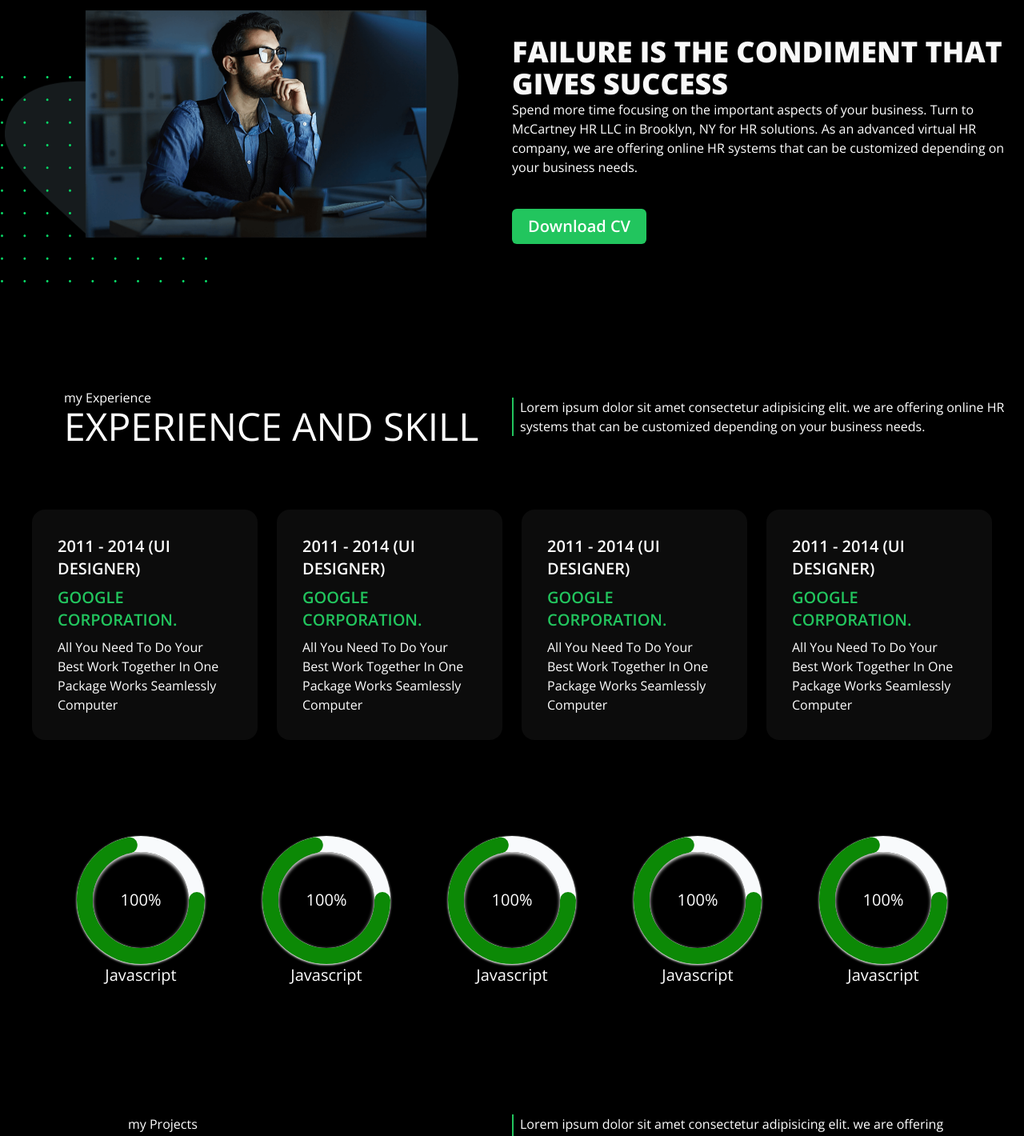
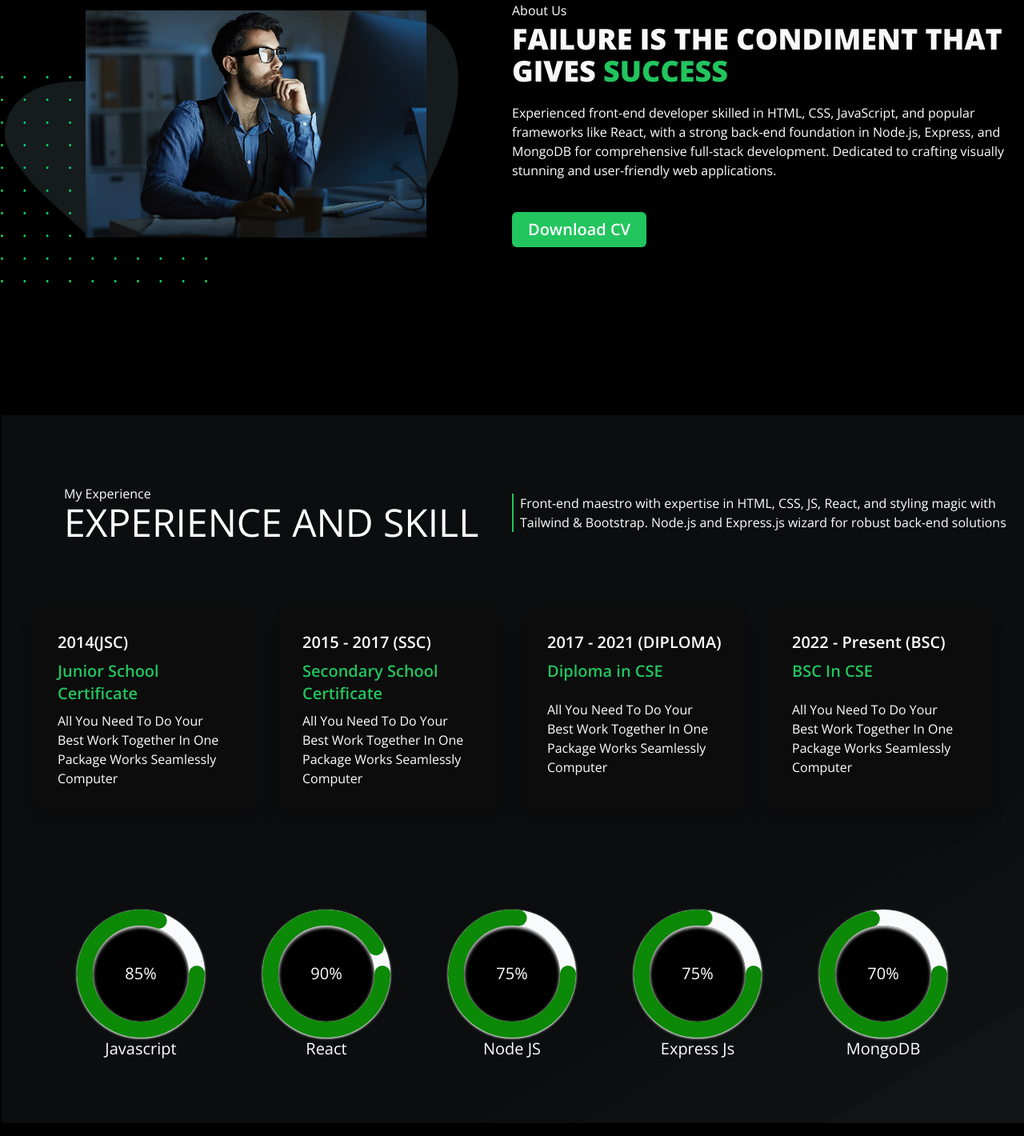
Before and after one commit to shaikTazUddin01/portfolio, a React (Vite) app: page / in a window 1280 px wide. Shown: the part 700-2120 px from the top of the page at 80% size. Built offline with nearby package versions, Linux system fonts and the light colour scheme.

Commit message:
update about and exprience section style

```diff
--- a/src/Component/Home/About/About.jsx
+++ b/src/Component/Home/About/About.jsx
@@ -1,7 +1,7 @@
 import bgimg from '../../../assets/img/about-bg-shape.png'
 import shaip from '../../../assets/img/about-shape.svg'
 import aboutme from '../../../assets/img/about1.png'
-
+import './about.css'
 const About = () => {
     return (
         <div className='h-[500px] flex justify-center items-center mb-20' id='about'>
@@ -11,10 +11,16 @@ const About = () => {
                 </div>
                     <img src={shaip} alt="" className='top-20 absolute' />
             </div>
-            <div className='w-1/2 mt-10 text-white'>
-                <h1 className='text-4xl text-[#f8f8f8] font-extrabold'>FAILURE IS THE CONDIMENT THAT <br />GIVES SUCCESS</h1>
-                <p>Spend more time focusing on the important aspects of your business. Turn to McCartney HR LLC in Brooklyn, NY for HR solutions. As an advanced virtual HR company, we are offering online HR systems that can be customized depending on your business needs.</p>
+            <div className='w-1/2  text-white relative'>
+                <h1 className='  text-white -top-16 left-0 '>About Us</h1>
+              {/* <div className='z-10'> */}
+              <h1 className='text-4xl text-[#f8f8f8] font-extrabold mb-5 mt-1 '>FAILURE IS THE CONDIMENT THAT <br />GIVES <span className='text-green-500'>SUCCESS</span></h1>
+                <p>Experienced front-end developer skilled in HTML, CSS, JavaScript, and popular frameworks like React, with a strong back-end foundation in Node.js, Express, and MongoDB for comprehensive full-stack development. Dedicated to crafting visually stunning and user-friendly web applications.</p>
+              {/* </div> */}
+                <a href="https://drive.google.com/uc?export=download&id=1BVVLpIKu2LyZr2cYi224Zo0kUo0CGZ2X">
+
                 <button className='py-2 px-5 bg-green-500 text-xl font-semibold rounded-md mt-10'>Download CV</button>
+                </a>
             </div>
         </div>
     );
--- /dev/null
+++ b/src/Component/Home/About/about.css
@@ -0,0 +1,13 @@
+.aboutUs{
+        /* font-size: 80px; */
+        /* font-family: 'Oswald', sans-serif; */
+         /* text-transform: uppercase;
+        -webkit-text-fill-color: transparent;
+        -webkit-text-stroke: 1px #171c1e; */
+        /* position: absolute; */
+        /* left: 0;
+        top: 0; */
+        /* z-index: -;  */
+        /* margin-top: 20px; */
+
+}
--- a/src/Component/Home/Banner/Banner.jsx
+++ b/src/Component/Home/Banner/Banner.jsx
@@ -11,12 +11,12 @@ const Banner = () => {
 
 
     return (
-        <div className="bg-cover  w-full shadow-xl" style={{ backgroundImage: `url(${bannerImg5})` }}>
+        <div className="bg-cover  w-full shadow-xl" style={{ backgroundImage: `url(${bannerImg5})` }} id='home'>
             <div className='bg-[#000000f3]'>
                 <div className='flex'>
                     <div className='w-2/3 flex justify-center items-center  flex-col'>
                         <div>
-                            <h1 className='uppercase text-5xl text-white font-bold'><span className='text-green-500'>Immagination</span> is more <br /> <span className='pt-10'>important than knowledge</span></h1>
+                            <h1 className='uppercase text-5xl text-white font-bold tracking-tighter leading-[50px]'><span className='text-green-500'>Immagination</span> is more <br /> <span className='pt-10'>important than knowledge</span></h1>
                             <p className=' mt-4 text-white  text-2xl tracking-widest'> Myself Shaik Taz Uddin </p>
                             <div className='relative'>
                                 <span className='text-3xl text-white mr-2 border-l-2 pl-2  border-green-500'>I Am</span>
--- a/src/Component/Home/Experience/Experience.jsx
+++ b/src/Component/Home/Experience/Experience.jsx
@@ -1,16 +1,17 @@
 import CountUp from 'react-countup';
 import './experience.css'
+import bgimg from '../../../assets/bg-img/about-bg.png'
 
 const Experience = () => {
     return (
-        <div className="mt-20">
+        <div className="mt-20 bg-cover pt-10 bg-no-repeat" id='experience' style={{backgroundImage:`url(${bgimg})`}}>
             <div className="text-white flex justify-center items-center mb-20 mt-20">
                 <div className="w-1/2 pl-20">
-                    <p className="">my Experience</p>
+                    <p className="">My Experience</p>
                     <h1 className="text-5xl">EXPERIENCE AND SKILL</h1>
                 </div>
                 <div className="w-1/2">
-                    <p className="border-l-2 border-green-500 pl-2">Lorem ipsum dolor sit amet consectetur adipisicing elit. we are offering online HR systems that can be customized depending on your business needs.</p>
+                    <p className="border-l-2 border-green-500 pl-2">Front-end maestro with expertise in HTML, CSS, JS, React, and styling magic with Tailwind & Bootstrap. Node.js and Express.js wizard for robust back-end solutions</p>
                 </div>
             </div>
             {/* card */}
@@ -18,29 +19,29 @@ const Experience = () => {
                 <div className="grid grid-cols-1 md:grid-cols-2 lg:grid-cols-4 gap-6 px-10 my-10">
                     <div className="card  bg-[#0c0c0c] shadow-xl text-white">
                         <div className="card-body">
-                            <h2 className="card-title">2011 - 2014 (UI DESIGNER)</h2>
-                            <p className="text-xl font-semibold text-green-500">GOOGLE CORPORATION.</p>
+                            <h2 className="card-title">2014(JSC)</h2>
+                            <p className="text-xl font-semibold text-green-500">Junior School Certificate</p>
                             <p>All You Need To Do Your Best Work Together In One Package Works Seamlessly Computer</p>
                         </div>
                     </div>
                     <div className="card  bg-[#0c0c0c] shadow-xl text-white">
                         <div className="card-body">
-                            <h2 className="card-title">2011 - 2014 (UI DESIGNER)</h2>
-                            <p className="text-xl font-semibold text-green-500">GOOGLE CORPORATION.</p>
+                            <h2 className="card-title">2015 - 2017 (SSC)</h2>
+                            <p className="text-xl font-semibold text-green-500">Secondary School Certificate</p>
                             <p>All You Need To Do Your Best Work Together In One Package Works Seamlessly Computer</p>
                         </div>
                     </div>
                     <div className="card  bg-[#0c0c0c] shadow-xl text-white">
                         <div className="card-body">
-                            <h2 className="card-title">2011 - 2014 (UI DESIGNER)</h2>
-                            <p className="text-xl font-semibold text-green-500">GOOGLE CORPORATION.</p>
+                            <h2 className="card-title">2017 - 2021 (DIPLOMA)</h2>
+                            <p className="text-xl font-semibold text-green-500">Diploma in CSE</p>
                             <p>All You Need To Do Your Best Work Together In One Package Works Seamlessly Computer</p>
                         </div>
                     </div>
                     <div className="card  bg-[#0c0c0c] shadow-xl text-white">
                         <div className="card-body">
-                            <h2 className="card-title">2011 - 2014 (UI DESIGNER)</h2>
-                            <p className="text-xl font-semibold text-green-500">GOOGLE CORPORATION.</p>
+                            <h2 className="card-title">2022 - Present (BSC)</h2>
+                            <p className="text-xl font-semibold text-green-500">BSC In CSE</p>
                             <p>All You Need To Do Your Best Work Together In One Package Works Seamlessly Computer</p>
                         </div>
                     </div>
@@ -52,7 +53,7 @@ const Experience = () => {
                         <div className="w-[160px] h-[160px]  rounded-[50%] flex justify-center items-center shadow shadow-white bg-slate-50">
                             <div className="w-[120px] h-[120px]  rounded-[50%] flex justify-center items-center shadow-inner shadow-white z-10 bg-black">
                                 <p className="text-center text-white text-xl">
-                                    <CountUp end={100}/>%
+                                    <CountUp end={85}/>%
                                     {/* 60% */}
                                 </p>
                             </div>
@@ -73,7 +74,7 @@ const Experience = () => {
                         <div className="w-[160px] h-[160px]  rounded-[50%] flex justify-center items-center shadow shadow-white bg-slate-50">
                             <div className="w-[120px] h-[120px]  rounded-[50%] flex justify-center items-center shadow-inner shadow-white z-10 bg-black">
                                 <p className="text-center text-white text-xl">
-                                    <CountUp end={100}/>%
+                                    <CountUp end={90}/>%
                                     {/* 60% */}
                                 </p>
                             </div>
@@ -81,12 +82,12 @@ const Experience = () => {
                             {/* svg img */}
                             <svg xmlns="http://www.w3.org/2000/svg" version="1.1" width="160px" height="160px" >
 
-                                <circle cx="80" cy="80" r="70" stroke-linecap="round" fill="url(#GradientColor)" />
+                                <circle className='circle2' cx="80" cy="80" r="70" stroke-linecap="round" fill="url(#GradientColor)" />
                             </svg>
                         </div>
                         </div>
                        <div className='text-white'>
-                       <h1 className='text-xl'>Javascript</h1>
+                       <h1 className='text-xl'>React</h1>
                        </div>
                     </div>
                     {/* Javascript */}
@@ -94,7 +95,7 @@ const Experience = () => {
                         <div className="w-[160px] h-[160px]  rounded-[50%] flex justify-center items-center shadow shadow-white bg-slate-50">
                             <div className="w-[120px] h-[120px]  rounded-[50%] flex justify-center items-center shadow-inner shadow-white z-10 bg-black">
                                 <p className="text-center text-white text-xl">
-                                    <CountUp end={100}/>%
+                                    <CountUp end={75}/>%
                                     {/* 60% */}
                                 </p>
                             </div>
@@ -102,12 +103,12 @@ const Experience = () => {
                             {/* svg img */}
                             <svg xmlns="http://www.w3.org/2000/svg" version="1.1" width="160px" height="160px" >
 
-                                <circle cx="80" cy="80" r="70" stroke-linecap="round" fill="url(#GradientColor)" />
+                                <circle className='circle3' cx="80" cy="80" r="70" stroke-linecap="round" fill="url(#GradientColor)" />
                             </svg>
                         </div>
                         </div>
                        <div className='text-white'>
-                       <h1 className='text-xl'>Javascript</h1>
+                       <h1 className='text-xl'>Node JS</h1>
                        </div>
                     </div>
                     {/* Javascript */}
@@ -115,7 +116,7 @@ const Experience = () => {
                         <div className="w-[160px] h-[160px]  rounded-[50%] flex justify-center items-center shadow shadow-white bg-slate-50">
                             <div className="w-[120px] h-[120px]  rounded-[50%] flex justify-center items-center shadow-inner shadow-white z-10 bg-black">
                                 <p className="text-center text-white text-xl">
-                                    <CountUp end={100}/>%
+                                    <CountUp end={75}/>%
                                     {/* 60% */}
                                 </p>
                             </div>
@@ -123,12 +124,12 @@ const Experience = () => {
                             {/* svg img */}
                             <svg xmlns="http://www.w3.org/2000/svg" version="1.1" width="160px" height="160px" >
 
-                                <circle cx="80" cy="80" r="70" stroke-linecap="round" fill="url(#GradientColor)" />
+                                <circle className='circle4' cx="80" cy="80" r="70" stroke-linecap="round" fill="url(#GradientColor)" />
                             </svg>
                         </div>
                         </div>
                        <div className='text-white'>
-                       <h1 className='text-xl'>Javascript</h1>
+                       <h1 className='text-xl'>Express Js</h1>
                        </div>
                     </div>
                     {/* Javascript */}
@@ -136,7 +137,7 @@ const Experience = () => {
                         <div className="w-[160px] h-[160px]  rounded-[50%] flex justify-center items-center shadow shadow-white bg-slate-50">
                             <div className="w-[120px] h-[120px]  rounded-[50%] flex justify-center items-center shadow-inner shadow-white z-10 bg-black">
                                 <p className="text-center text-white text-xl">
-                                    <CountUp end={100}/>%
+                                    <CountUp end={70}/>%
                                     {/* 60% */}
                                 </p>
                             </div>
@@ -144,12 +145,12 @@ const Experience = () => {
                             {/* svg img */}
                             <svg xmlns="http://www.w3.org/2000/svg" version="1.1" width="160px" height="160px" >
 
-                                <circle cx="80" cy="80" r="70" stroke-linecap="round" fill="url(#GradientColor)" />
+                                <circle className='circle5' cx="80" cy="80" r="70" stroke-linecap="round" fill="url(#GradientColor)" />
                             </svg>
                         </div>
                         </div>
                        <div className='text-white'>
-                       <h1 className='text-xl'>Javascript</h1>
+                       <h1 className='text-xl'>MongoDB</h1>
                        </div>
                     </div>
                 </div>
--- a/src/Component/Home/Project/Project.jsx
+++ b/src/Component/Home/Project/Project.jsx
@@ -4,11 +4,11 @@ import study from '../../../assets/project/study group.png'
 import './project.css'
 const Project = () => {
     return (
-        <div className='mt-20 px-20 mb-20'>
+        <div className='mt-20 px-20 mb-20' id='Projects'>
             {/* project header */}
             <div className="text-white flex justify-center items-center mb-20 mt-20">
-                <div className="w-1/2 pl-20">
-                    <p className="">my Projects</p>
+                <div className="w-1/2 ">
+                    <p className="">My Projects</p>
                     <h1 className="text-5xl">My Working Projects</h1>
                 </div>
                 <div className="w-1/2">
--- a/src/Layout/MainLayout.jsx
+++ b/src/Layout/MainLayout.jsx
@@ -5,15 +5,17 @@ import Footer from "../Component/shared/footer/Footer";
 
 const MainLayout = () => {
     const navItem=<>
-    <NavLink to={'/'}><li className="mr-4">Home</li></NavLink>
+    <NavHashLink smooth to={'/#home'}><li className="mr-4">Home</li></NavHashLink>
     <NavHashLink smooth to={'/#about'}>
     <li className="mr-4">About</li>
     </NavHashLink>
-    <NavLink to={'/'}><li className="mr-4">Experience</li></NavLink>
+    <NavHashLink smooth to={'/#experience'}><li className="mr-4">Experience</li></NavHashLink>
+    <NavHashLink smooth to={'/#Projects'}><li className="mr-4">Projects</li></NavHashLink>
     <NavLink><li>Contact</li></NavLink>
 </>
     return (
         <div className="drawer ">
+
             <input id="my-drawer-3" type="checkbox" className="drawer-toggle"/>
             <div className="drawer-content flex flex-col">
                 {/* Navbar */}
--- a/src/pages/Home/Home.jsx
+++ b/src/pages/Home/Home.jsx
@@ -18,7 +18,7 @@ const Home = () => {
             {/* project section */}
             <Project></Project>
             {/*  */}
-            <Text></Text>
+            {/* <Text></Text> */}
         </div>
     );
 };
```
Also changed, not shown: src/Component/Home/Experience/experience.css (+56 -0 lines).
